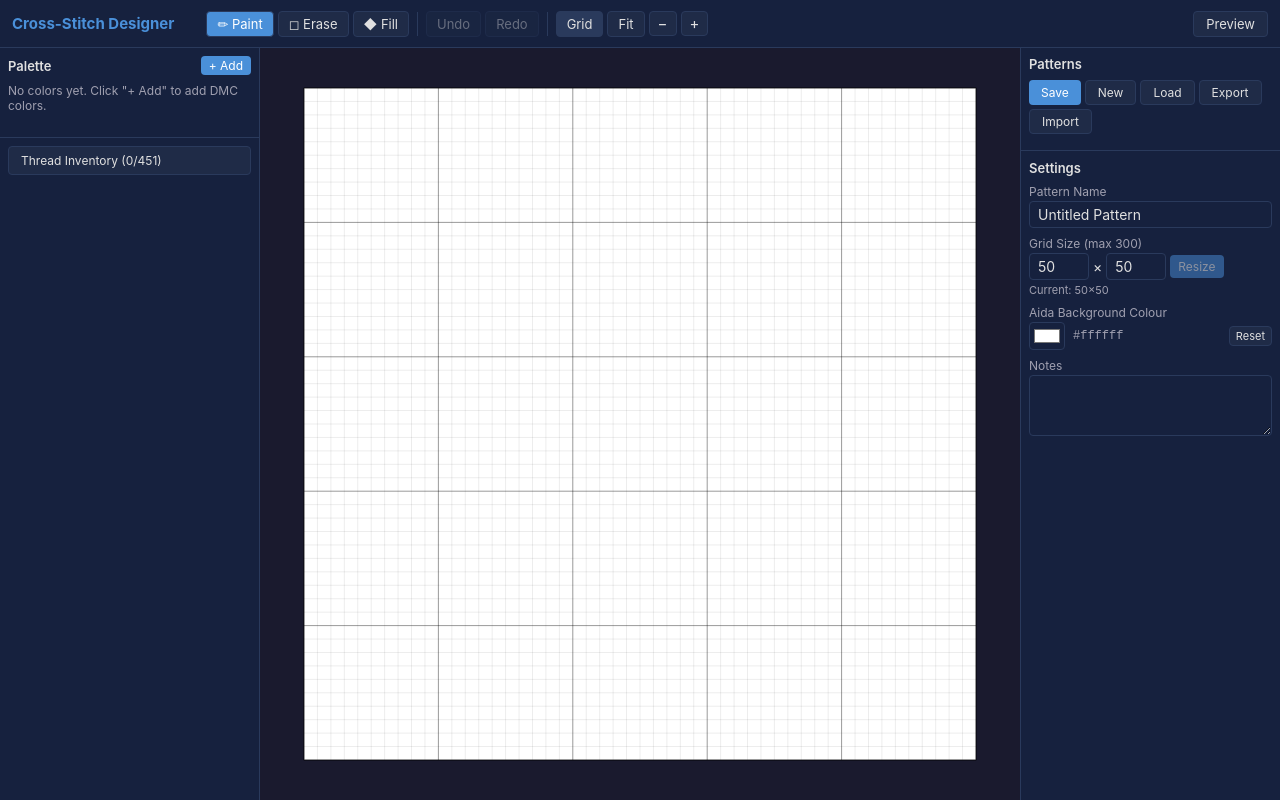
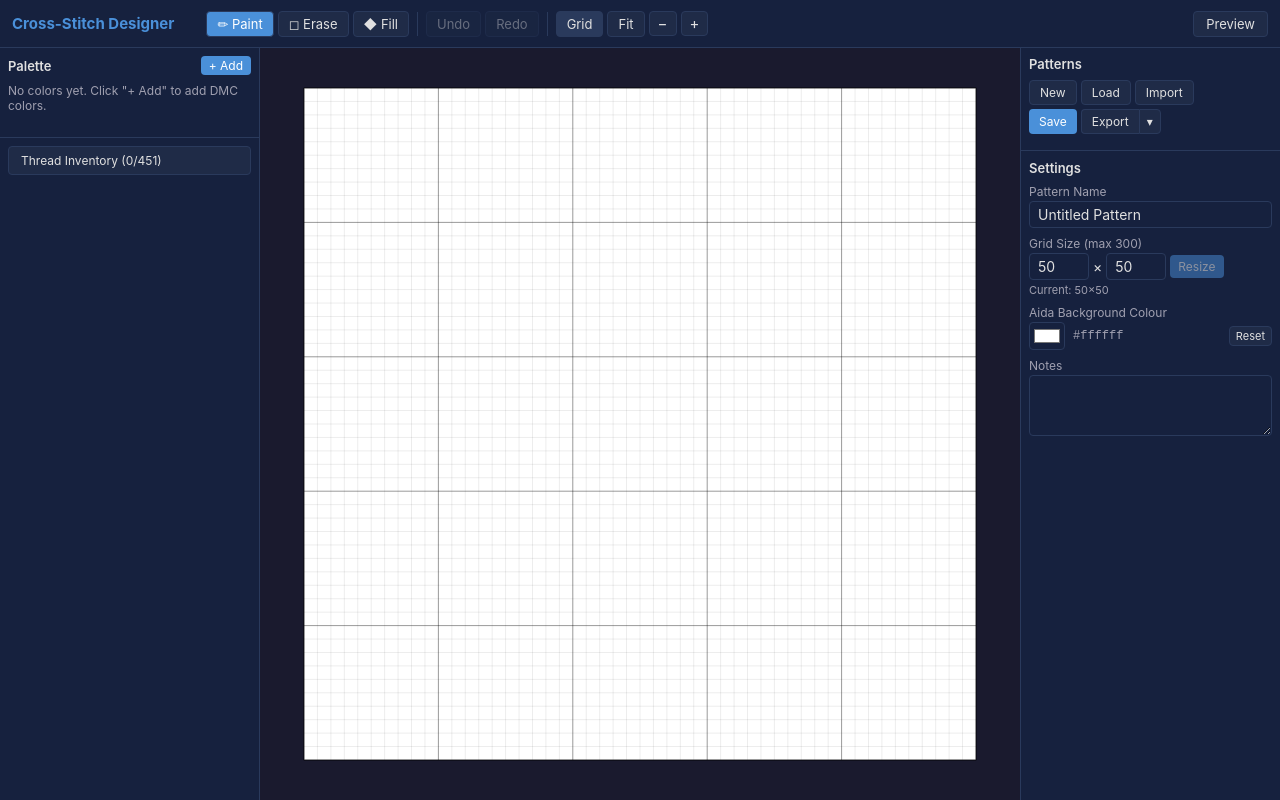
Before and after one commit to seshafi/cross-stitch-designer, a React (Vite) app: page / in a window 1280 px wide. Built offline with nearby package versions, Linux system fonts and the light colour scheme.

Commit message:
Fix PDF export and import title
- PDF: swatch colours now print correctly (print-color-adjust: exact)
- PDF: pattern image stretches to full page width
- Import: pattern name set from filename instead of JSON contents

Co-Authored-By: Claude Sonnet 4.6 <noreply@anthropic.com>

```diff
--- a/src/components/PatternManager.jsx
+++ b/src/components/PatternManager.jsx
@@ -1,40 +1,62 @@
 import { useState, useEffect, useRef } from 'react';
 import { usePattern, usePatternDispatch } from '../context/PatternContext.jsx';
 import { listPatterns, loadPattern, savePattern, deletePattern } from '../utils/storage.js';
-import { gridToArray, arrayToGrid } from '../utils/gridHelpers.js';
+import { gridToArray } from '../utils/gridHelpers.js';
+
+function buildPatternData(state) {
+  return {
+    exportVersion: 1,
+    id: state.id || `pattern_${Date.now()}`,
+    name: state.name,
+    width: state.width,
+    height: state.height,
+    notes: state.notes,
+    background: state.background,
+    palette: state.palette,
+    grid: gridToArray(state.grid),
+    createdAt: state.createdAt,
+    modifiedAt: Date.now(),
+  };
+}
+
+const BTN = {
+  padding: '4px 10px',
+  borderRadius: 4,
+  background: 'var(--bg-surface)',
+  border: '1px solid var(--border)',
+  fontSize: 12,
+};
 
 export default function PatternManager() {
   const state = usePattern();
   const dispatch = usePatternDispatch();
   const [patterns, setPatterns] = useState([]);
   const [showList, setShowList] = useState(false);
+  const [showExportMenu, setShowExportMenu] = useState(false);
   const importRef = useRef(null);
+  const exportMenuRef = useRef(null);
 
-  const refreshList = () => {
-    setPatterns(listPatterns());
-  };
+  const refreshList = () => setPatterns(listPatterns());
 
+  useEffect(() => { refreshList(); }, []);
+
+  // Close export dropdown on outside click
   useEffect(() => {
-    refreshList();
-  }, []);
+    if (!showExportMenu) return;
+    const handler = (e) => {
+      if (exportMenuRef.current && !exportMenuRef.current.contains(e.target)) {
+        setShowExportMenu(false);
+      }
+    };
+    document.addEventListener('mousedown', handler);
+    return () => document.removeEventListener('mousedown', handler);
+  }, [showExportMenu]);
 
   const handleSave = () => {
-    const id = state.id || `pattern_${Date.now()}`;
-    const patternData = {
-      id,
-      name: state.name,
-      width: state.width,
-      height: state.height,
-      notes: state.notes,
-      background: state.background,
-      palette: state.palette,
-      grid: gridToArray(state.grid),
-      createdAt: state.createdAt,
-      modifiedAt: Date.now(),
-    };
-    const ok = savePattern(patternData);
+    const data = buildPatternData(state);
+    const ok = savePattern(data);
     if (ok) {
-      dispatch({ type: 'MARK_SAVED', id });
+      dispatch({ type: 'MARK_SAVED', id: data.id });
       refreshList();
     }
   };
@@ -56,29 +78,6 @@ export default function PatternManager() {
     setShowList(false);
   };
 
-  const handleExport = () => {
-    const patternData = {
-      exportVersion: 1,
-      id: state.id || `pattern_${Date.now()}`,
-      name: state.name,
-      width: state.width,
-      height: state.height,
-      notes: state.notes,
-      background: state.background,
-      palette: state.palette,
-      grid: gridToArray(state.grid),
-      createdAt: state.createdAt,
-      modifiedAt: Date.now(),
-    };
-    const blob = new Blob([JSON.stringify(patternData, null, 2)], { type: 'application/json' });
-    const url = URL.createObjectURL(blob);
-    const a = document.createElement('a');
-    a.href = url;
-    a.download = `${state.name || 'pattern'}.json`;
-    a.click();
-    URL.revokeObjectURL(url);
-  };
-
   const handleImportFile = (e) => {
     const file = e.target.files[0];
     if (!file) return;
@@ -90,7 +89,8 @@ export default function PatternManager() {
           alert('Invalid pattern file.');
           return;
         }
-        const imported = { ...data, id: `pattern_${Date.now()}` };
+        const nameFromFile = file.name.replace(/\.json$/i, '');
+        const imported = { ...data, id: `pattern_${Date.now()}`, name: nameFromFile };
         savePattern(imported);
         dispatch({ type: 'SET_PATTERN', pattern: imported });
         refreshList();
@@ -102,80 +102,135 @@ export default function PatternManager() {
     e.target.value = '';
   };
 
+  const handleExportJSON = () => {
+    const data = buildPatternData(state);
+    const blob = new Blob([JSON.stringify(data, null, 2)], { type: 'application/json' });
+    const url = URL.createObjectURL(blob);
+    const a = document.createElement('a');
+    a.href = url;
+    a.download = `${state.name || 'pattern'}.json`;
+    a.click();
+    URL.revokeObjectURL(url);
+    setShowExportMenu(false);
+  };
+
+  const handleExportPDF = () => {
+    setShowExportMenu(false);
+    const { width, height, grid, palette, background, name } = state;
+    const cellSize = 10;
+    const pad = 24;
+
+    const canvas = document.createElement('canvas');
+    canvas.width = width * cellSize + pad * 2;
+    canvas.height = height * cellSize + pad * 2;
+    const ctx = canvas.getContext('2d');
+
+    // Background
+    ctx.fillStyle = background || '#ffffff';
+    ctx.fillRect(pad, pad, width * cellSize, height * cellSize);
+
+    // Cells
+    for (let y = 0; y < height; y++) {
+      for (let x = 0; x < width; x++) {
+        const val = grid[y * width + x];
+        if (val > 0 && val <= palette.length) {
+          ctx.fillStyle = palette[val - 1].hex;
+          ctx.fillRect(pad + x * cellSize, pad + y * cellSize, cellSize, cellSize);
+        }
+      }
+    }
+
+    // Light grid lines
+    ctx.strokeStyle = 'rgba(0,0,0,0.12)';
+    ctx.lineWidth = 0.5;
+    ctx.beginPath();
+    for (let x = 0; x <= width; x++) {
+      if (x % 10 === 0) continue;
+      ctx.moveTo(pad + x * cellSize, pad);
+      ctx.lineTo(pad + x * cellSize, pad + height * cellSize);
+    }
+    for (let y = 0; y <= height; y++) {
+      if (y % 10 === 0) continue;
+      ctx.moveTo(pad, pad + y * cellSize);
+      ctx.lineTo(pad + width * cellSize, pad + y * cellSize);
+    }
+    ctx.stroke();
+
+    // Heavy lines every 10
+    ctx.strokeStyle = 'rgba(0,0,0,0.35)';
+    ctx.lineWidth = 1;
+    ctx.beginPath();
+    for (let x = 0; x <= width; x += 10) {
+      ctx.moveTo(pad + x * cellSize, pad);
+      ctx.lineTo(pad + x * cellSize, pad + height * cellSize);
+    }
+    for (let y = 0; y <= height; y += 10) {
+      ctx.moveTo(pad, pad + y * cellSize);
+      ctx.lineTo(pad + width * cellSize, pad + y * cellSize);
+    }
+    ctx.stroke();
+
+    // Border
+    ctx.strokeStyle = 'rgba(0,0,0,0.6)';
+    ctx.lineWidth = 1.5;
+    ctx.strokeRect(pad, pad, width * cellSize, height * cellSize);
+
+    // Stitch counts per colour
+    const counts = {};
+    for (let i = 0; i < grid.length; i++) {
+      const v = grid[i];
+      if (v > 0) counts[v] = (counts[v] || 0) + 1;
+    }
+    const legend = palette
+      .map((c, i) => ({ ...c, count: counts[i + 1] || 0 }))
+      .filter(c => c.count > 0);
+
+    const dataUrl = canvas.toDataURL('image/png');
+    const win = window.open('', '_blank');
+    if (!win) { alert('Allow pop-ups to export PDF.'); return; }
+
+    win.document.write(`<!DOCTYPE html><html><head>
+<title>${name} — Cross-Stitch Pattern</title>
+<style>
+  body { margin: 0; padding: 16mm; font-family: sans-serif; color: #111; box-sizing: border-box; }
+  h1 { font-size: 20px; margin: 0 0 4px; }
+  .sub { font-size: 12px; color: #666; margin-bottom: 16px; }
+  img { width: 100%; height: auto; display: block; image-rendering: pixelated; margin-bottom: 20px; }
+  .legend { display: flex; flex-wrap: wrap; gap: 6px 24px; }
+  .item { display: flex; align-items: center; gap: 8px; font-size: 12px; min-width: 200px; }
+  .swatch { width: 14px; height: 14px; border: 1px solid #bbb; flex-shrink: 0;
+            -webkit-print-color-adjust: exact; print-color-adjust: exact; }
+  @media print {
+    @page { margin: 16mm; }
+    body { padding: 0; }
+    img { width: 100%; height: auto; }
+  }
+</style></head><body>
+<h1>${name}</h1>
+<p class="sub">${width} × ${height} stitches &nbsp;·&nbsp; ${legend.length} colour${legend.length !== 1 ? 's' : ''}</p>
+<img src="${dataUrl}" />
+<div class="legend">${legend.map(c =>
+  `<div class="item"><div class="swatch" style="background:${c.hex};-webkit-print-color-adjust:exact;print-color-adjust:exact"></div><span><b>DMC ${c.dmc}</b> — ${c.name} &nbsp;<span style="color:#888">(${c.count})</span></span></div>`
+).join('')}</div>
+<script>window.onload=()=>window.print()<\/script>
+</body></html>`);
+    win.document.close();
+  };
+
   return (
     <div style={{ padding: 8 }}>
-      <div style={{
-        display: 'flex',
-        alignItems: 'center',
-        justifyContent: 'space-between',
-        marginBottom: 8,
-      }}>
-        <span style={{ fontWeight: 600, fontSize: 13 }}>Patterns</span>
-      </div>
+      <div style={{ fontWeight: 600, fontSize: 13, marginBottom: 8 }}>Patterns</div>
 
-      <div style={{ display: 'flex', gap: 4, flexWrap: 'wrap', marginBottom: 8 }}>
-        <button
-          onClick={handleSave}
-          style={{
-            padding: '4px 12px',
-            borderRadius: 4,
-            background: 'var(--accent)',
-            color: '#fff',
-            fontSize: 12,
-          }}
-        >
-          Save{state.dirty ? ' *' : ''}
-        </button>
-        <button
-          onClick={handleNew}
-          style={{
-            padding: '4px 12px',
-            borderRadius: 4,
-            background: 'var(--bg-surface)',
-            border: '1px solid var(--border)',
-            fontSize: 12,
-          }}
-        >
-          New
-        </button>
+      {/* Row 1: New, Load, Import */}
+      <div style={{ display: 'flex', gap: 4, marginBottom: 4 }}>
+        <button onClick={handleNew} style={BTN}>New</button>
         <button
           onClick={() => { refreshList(); setShowList(!showList); }}
-          style={{
-            padding: '4px 12px',
-            borderRadius: 4,
-            background: 'var(--bg-surface)',
-            border: '1px solid var(--border)',
-            fontSize: 12,
-          }}
+          style={BTN}
         >
           {showList ? 'Close' : 'Load'}
         </button>
-        <button
-          onClick={handleExport}
-          title="Export current pattern as a JSON file"
-          style={{
-            padding: '4px 12px',
-            borderRadius: 4,
-            background: 'var(--bg-surface)',
-            border: '1px solid var(--border)',
-            fontSize: 12,
-          }}
-        >
-          Export
-        </button>
-        <button
-          onClick={() => importRef.current.click()}
-          title="Import a pattern from a JSON file"
-          style={{
-            padding: '4px 12px',
-            borderRadius: 4,
-            background: 'var(--bg-surface)',
-            border: '1px solid var(--border)',
-            fontSize: 12,
-          }}
-        >
-          Import
-        </button>
+        <button onClick={() => importRef.current.click()} style={BTN}>Import</button>
         <input
           ref={importRef}
           type="file"
@@ -185,6 +240,61 @@ export default function PatternManager() {
         />
       </div>
 
+      {/* Row 2: Save, Export (split button) */}
+      <div style={{ display: 'flex', gap: 4, marginBottom: 8 }}>
+        <button
+          onClick={handleSave}
+          style={{ ...BTN, background: 'var(--accent)', color: '#fff', border: 'none' }}
+        >
+          Save{state.dirty ? ' *' : ''}
+        </button>
+
+        {/* Export split button */}
+        <div ref={exportMenuRef} style={{ position: 'relative', display: 'flex' }}>
+          <button
+            onClick={handleExportJSON}
+            style={{ ...BTN, borderRadius: '4px 0 0 4px', borderRight: 'none' }}
+          >
+            Export
+          </button>
+          <button
+            onClick={() => setShowExportMenu(v => !v)}
+            title="Export options"
+            style={{ ...BTN, borderRadius: '0 4px 4px 0', padding: '4px 7px' }}
+          >
+            ▾
+          </button>
+          {showExportMenu && (
+            <div style={{
+              position: 'absolute',
+              top: '100%',
+              left: 0,
+              marginTop: 2,
+              background: 'var(--bg-secondary)',
+              border: '1px solid var(--border)',
+              borderRadius: 4,
+              zIndex: 200,
+              minWidth: 120,
+              boxShadow: '0 4px 12px rgba(0,0,0,0.3)',
+            }}>
+              <button
+                onClick={handleExportJSON}
+                style={{ display: 'block', width: '100%', textAlign: 'left', padding: '7px 12px', fontSize: 12 }}
+              >
+                JSON
+              </button>
+              <button
+                onClick={handleExportPDF}
+                style={{ display: 'block', width: '100%', textAlign: 'left', padding: '7px 12px', fontSize: 12 }}
+              >
+                PDF
+              </button>
+            </div>
+          )}
+        </div>
+      </div>
+
+      {/* Saved pattern list */}
       {showList && (
         <div style={{
           borderTop: '1px solid var(--border)',
@@ -208,25 +318,15 @@ export default function PatternManager() {
             }}>
               <button
                 onClick={() => handleLoad(p.id)}
-                style={{
-                  textAlign: 'left',
-                  flex: 1,
-                  fontSize: 12,
-                }}
+                style={{ textAlign: 'left', flex: 1, fontSize: 12 }}
               >
                 <div style={{ fontWeight: 500 }}>{p.name}</div>
-                <div style={{ color: 'var(--text-secondary)', fontSize: 11 }}>
-                  {p.width}×{p.height}
-                </div>
+                <div style={{ color: 'var(--text-secondary)', fontSize: 11 }}>{p.width}×{p.height}</div>
               </button>
               <button
                 onClick={() => handleDelete(p.id)}
                 title="Delete pattern"
-                style={{
-                  color: 'var(--danger)',
-                  fontSize: 14,
-                  padding: '0 4px',
-                }}
+                style={{ color: 'var(--danger)', fontSize: 14, padding: '0 4px' }}
               >
                 ×
               </button>
```
